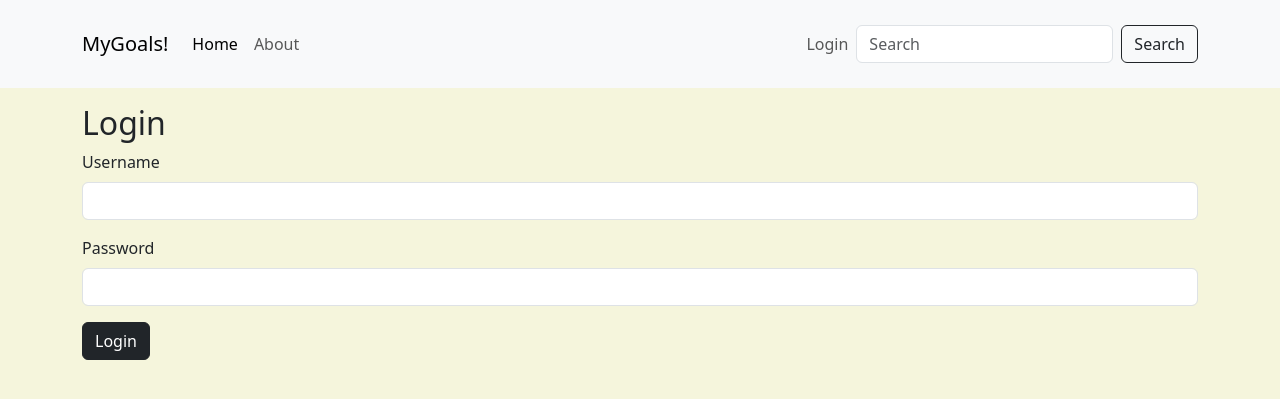
After one commit to tahirpukhta/myTasksApp, a Flask app: page /login in a window 1280 px wide. The commit adds this page. Shown: the top 399 px of the page. Run offline with Flask 3, Linux system fonts and the light colour scheme.

Commit message:
replaced the browser authentication header with a one time session-based authentication to allopw users to login once and perform multiple actions without needing to provide credentials repeatedly

```diff
--- a/app.py
+++ b/app.py
@@ -1,4 +1,4 @@
-from flask import Flask, render_template, request, redirect, jsonify
+from flask import Flask, render_template, request, redirect, jsonify, session, url_for, flash
 from flask_sqlalchemy import SQLAlchemy
 from datetime import datetime
 from functools import wraps
@@ -6,6 +6,7 @@ import os
 
 app = Flask(__name__)
 app.config['SQLALCHEMY_DATABASE_URI']='sqlite:///task.db'
+app.secret_key='babubhaiya'
 db=SQLAlchemy(app)
 
 #Authentication setup
@@ -13,14 +14,17 @@ def check_auth(username,password):
     stored_username="babu"
     stored_password="babu123"
     return username==stored_username and password==stored_password
-def authenticate():
-    return jsonify({"Error":"Authentication required"}),401
+#def authenticate():
+    #return jsonify({"Error":"Authentication required"}),401
 def requires_auth(f):
     @wraps(f)
     def decorated(*args, **kwargs):
-        auth=request.authorization
+        if not session.get('logged_in'):
+            flash("Please log in to access this page.","warning")
+            return redirect(url_for('login'))
+        """auth=request.authorization
         if not auth:
-            #fallback to form data for authentication
+            fallback to form data for authentication
             username=request.form.get('username')
             password=request.form.get('password')
             if not username or not password or not check_auth(username,password):
@@ -28,7 +32,7 @@ def requires_auth(f):
         else:
             # validate using authorization headers
             if not check_auth(auth.username, auth.password):
-                return authenticate()
+                return authenticate()"""
         return f(*args, **kwargs)
     return decorated
 
@@ -43,10 +47,29 @@ class Todo(db.Model):
         return f"{self.sno} - {self.title}"
 
 #Different Routes
-@app.route("/", methods=['GET'])
+@app.route("/")
 def home():
     allTodo=Todo.query.all()
     return render_template('index.html', allTodo=allTodo)
+
+@app.route("/login", methods=['GET','POST'])
+def login():
+    if request.method=='POST':
+        username=request.form['username']
+        password=request.form['password']
+        if check_auth(username,password):
+            session['logged_in']=True
+            flash("Login successful!","success")
+            return redirect(url_for('home'))
+        else:
+            flash("Invalid credentials. Please try again.","danger")
+    return render_template('login.html')
+
+@app.route('/logout')
+def logout():
+    session.pop('logged_in',None)
+    flash("Logged out successfully!", "success")
+    return redirect(url_for('login'))
 
 @app.route("/add", methods=['POST'])
 @requires_auth # restrict post access to authntic users.
@@ -60,6 +83,7 @@ def add_task():
     todo=Todo(title=title,desc=desc)
     db.session.add(todo)
     db.session.commit()
+    flash("Task added successfully!","success")
     return redirect('/')
     #allTodo=Todo.query.all()
     #return render_template('index.html',allTodo=allTodo)
@@ -84,6 +108,7 @@ def update(sno):
         todo.desc=desc
         db.session.add(todo)
         db.session.commit()
+        flash("Task updated successfully!","success")
         return redirect ('/')
 
     todo=Todo.query.filter_by(sno=sno).first()
@@ -95,6 +120,7 @@ def delete(sno):
     todo=Todo.query.filter_by(sno=sno).first()
     db.session.delete(todo)
     db.session.commit()
+    flash("Task deleted successfully", "success")
     return redirect('/')
 
 
--- a/templates/base.html
+++ b/templates/base.html
@@ -25,6 +25,17 @@
                 <a class="nav-link" href="#">About</a>
               </li>
             </ul>
+            <ul class="navbar-nav ms-auto mb-2 mb-lg-0">
+              {% if session.get('logged_in') %}
+                  <li class="nav-item">
+                      <a class="nav-link" href="{{ url_for('logout') }}">Logout</a>
+                  </li>
+              {% else %}
+                  <li class="nav-item">
+                      <a class="nav-link" href="{{ url_for('login') }}">Login</a>
+                  </li>
+              {% endif %}
+            </ul>
             <form class="d-flex" role="search">
               <input class="form-control me-2" type="search" placeholder="Search" aria-label="Search">
               <button class="btn btn-outline-dark" type="submit">Search</button>
--- /dev/null
+++ b/templates/login.html
@@ -0,0 +1,18 @@
+{% extends 'base.html' %}
+{% block title %}Login{% endblock title %}
+{% block body %}
+<div class="container my-3">
+    <h2>Login</h2>
+    <form action="{{ url_for('login') }}" method="POST">
+        <div class="mb-3">
+            <label for="username" class="form-label">Username</label>
+            <input type="text" class="form-control" id="username" name="username" required>
+        </div>
+        <div class="mb-3">
+            <label for="password" class="form-label">Password</label>
+            <input type="password" class="form-control" id="password" name="password" required>
+        </div>
+        <button type="submit" class="btn btn-dark">Login</button>
+    </form>
+</div>
+{% endblock body %}
--- a/templates/update.html
+++ b/templates/update.html
@@ -6,11 +6,11 @@
         <form action="/update/{{todo.sno}}" method="POST">
             <div class="mb-3">
               <label for="title" class="form-label">Task Title</label>
-              <input type="text" class="form-control" name="title" id="title" value="{{todo.title}}" aria-describedby="emailHelp">
+              <input type="text" class="form-control" name="title" id="title" value="{{todo.title}}" aria-describedby="emailHelp" required>
             </div>
             <div class="mb-3">
               <label for="desc" class="form-label">Task Description</label>
-              <input type="text" class="form-control" value="{{todo.desc}}" name="desc" id="desc">
+              <input type="text" class="form-control" value="{{todo.desc}}" name="desc" id="desc" required>
             </div>
 
             <button type="submit" class="btn btn-dark">Update</button>
```
Also changed, not shown: templates/index.html (+4 -4 lines), instance/task.db.
